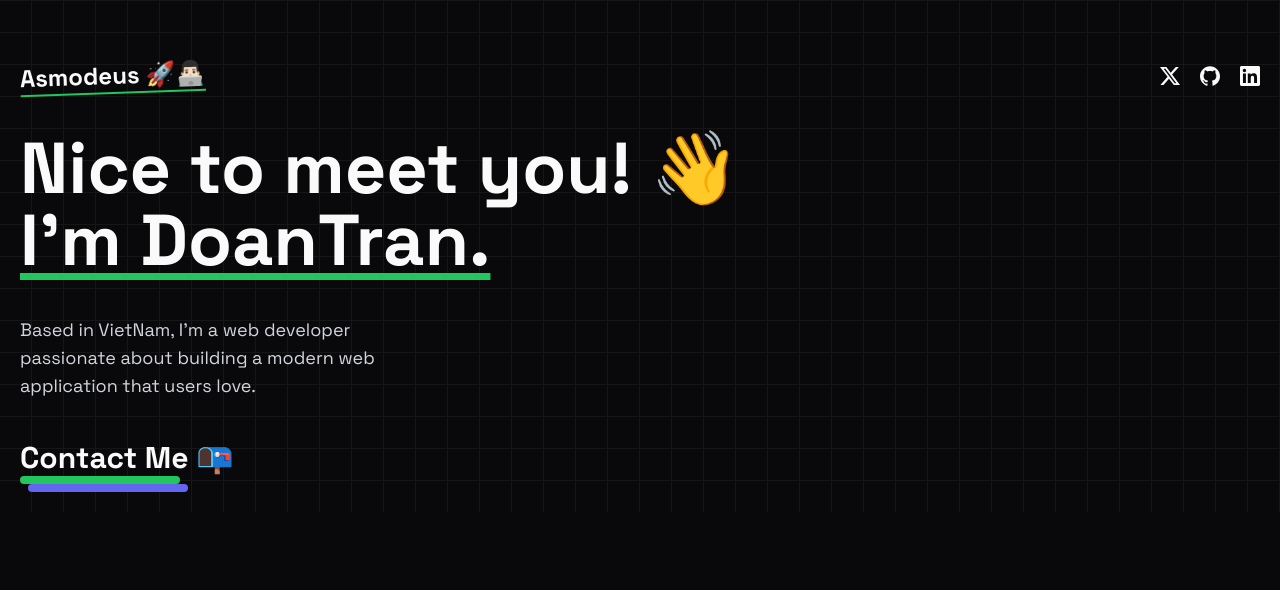
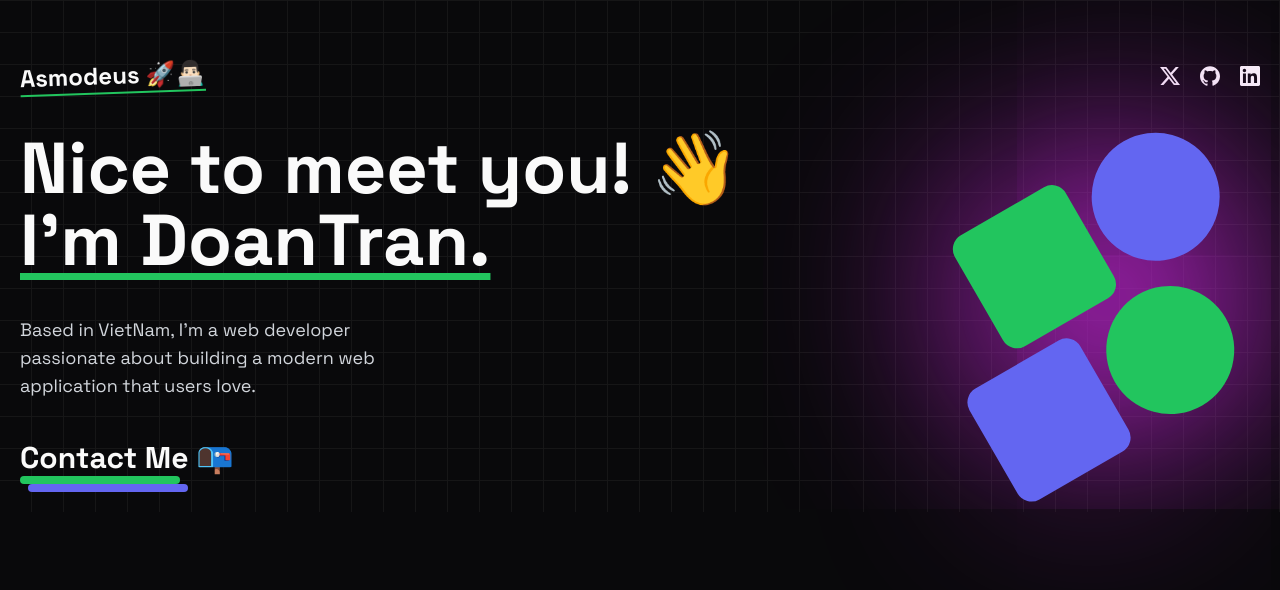
Before and after one commit to Gressi-177/portfolio, a Next.js app: page / in a window 1280 px wide. Shown: the top 590 px of the page. Built offline with nearby package versions, Linux system fonts and the light colour scheme.

Commit message:
Refactor: Refactor hero section and add glowing effect

```diff
--- a/src/components/common/hero-section.tsx
+++ b/src/components/common/hero-section.tsx
@@ -2,7 +2,7 @@ import Link from "next/link";
 
 export default function HeroSection() {
   return (
-    <div>
+    <div className="flex justify-between items-center">
       <div className="space-y-10">
         <h1 className="text-7xl font-bold">
           Nice to meet you! 👋
@@ -28,7 +28,19 @@ export default function HeroSection() {
           </div>
         </Link>
       </div>
-      <div></div>
+      <div className="relative">
+        <div className="-rotate-[30deg] relative space-y-3 w-72 h-72">
+          <div className="flex gap-3 translate-x-8">
+            <div className="w-32 h-32 rounded-2xl bg-green-500"></div>
+            <div className="w-32 h-32 rounded-full bg-indigo-500"></div>
+          </div>
+          <div className="flex gap-3 -translate-x-8">
+            <div className="w-32 h-32 rounded-2xl bg-indigo-500"></div>
+            <div className="w-32 h-32 rounded-full bg-green-500"></div>
+          </div>
+          <div className="glow absolute top-[40%] -z-10 left-1/2"></div>
+        </div>
+      </div>
     </div>
   );
 }
--- a/src/styles/globals.scss
+++ b/src/styles/globals.scss
@@ -7,3 +7,10 @@
     @apply text-zinc-50;
   }
 }
+
+.glow {
+  width: 0;
+  height: 0;
+  border-radius: 50%;
+  box-shadow: 0 0 200px 130px #c026d3;
+}
```
